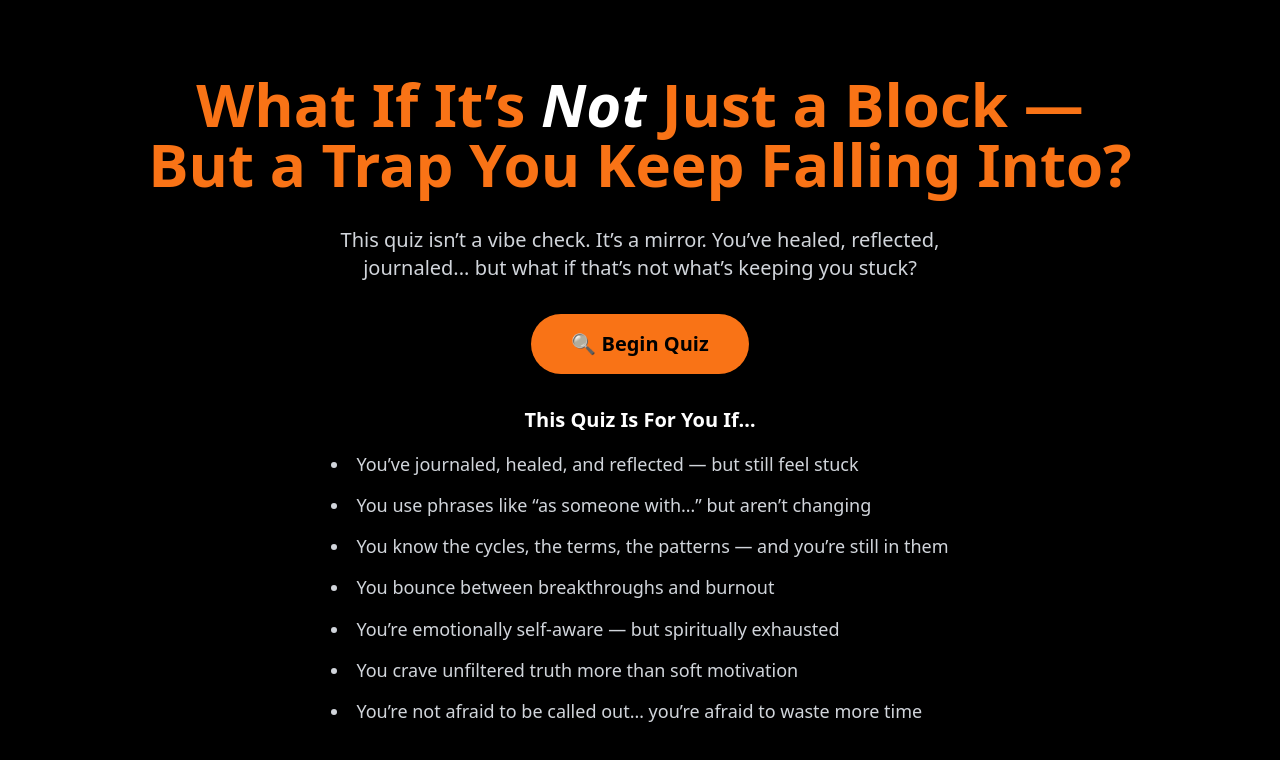
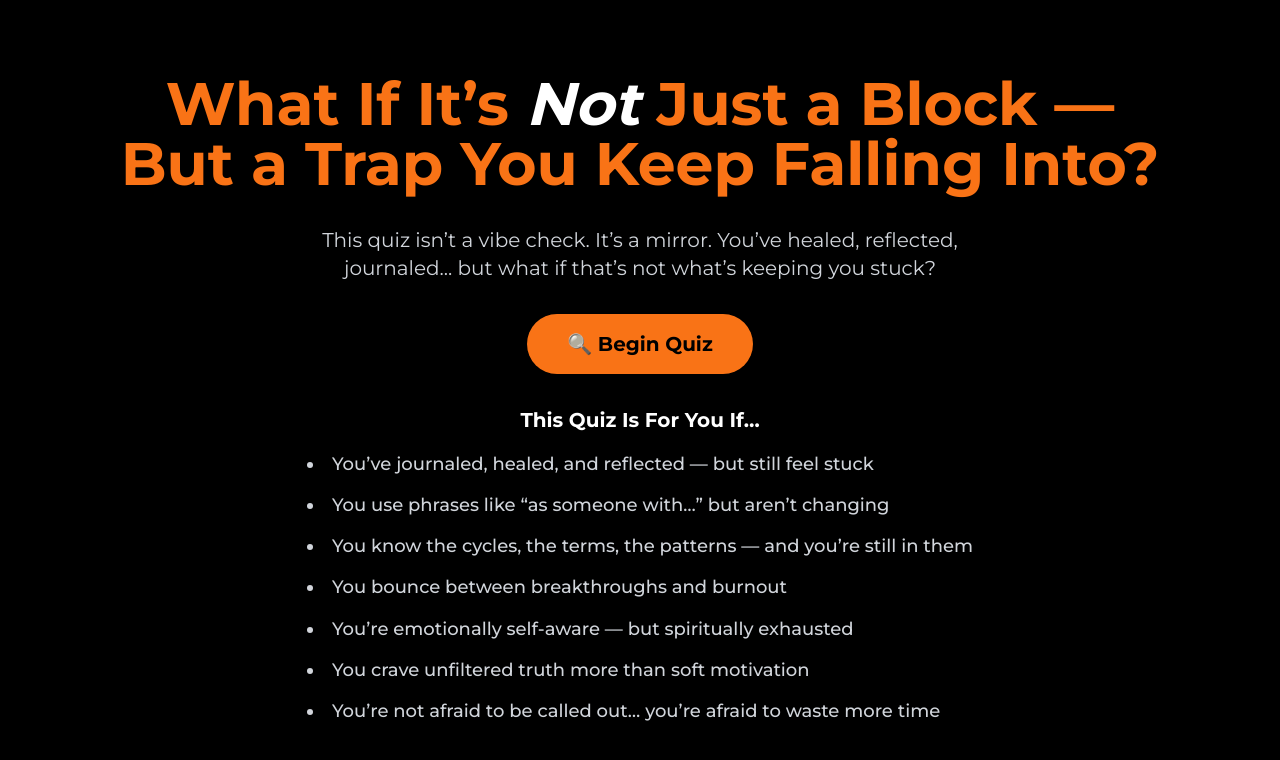
Before and after one commit to wholesoulworks/breakthrough-quiz, a React (Vite) app: page / in a window 1280 px wide. Shown: the top 760 px of the page. Built offline with nearby package versions, Linux system fonts and the light colour scheme.

Commit message:
Update tailwind.config.js

```diff
--- a/tailwind.config.js
+++ b/tailwind.config.js
@@ -2,7 +2,11 @@
 module.exports = {
   content: ['./index.html', './src/**/*.{js,jsx,ts,tsx}'],
   theme: {
-    extend: {},
+    extend: {
+      fontFamily: {
+        sans: ['Montserrat', 'ui-sans-serif', 'system-ui'],
+      },
+    },
   },
   plugins: [],
 };
```
